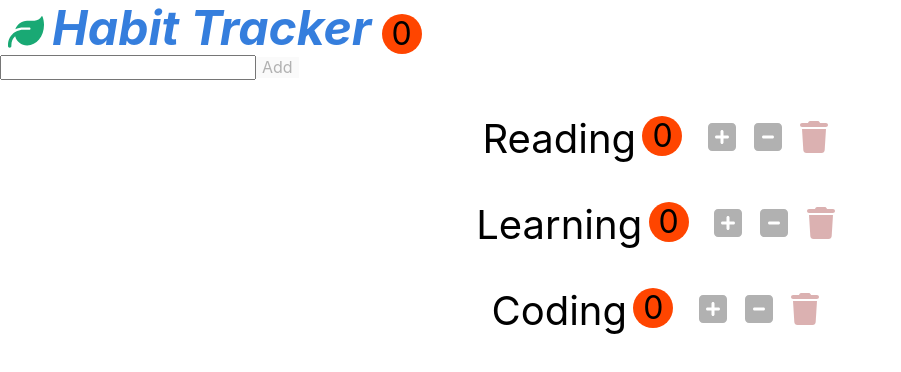
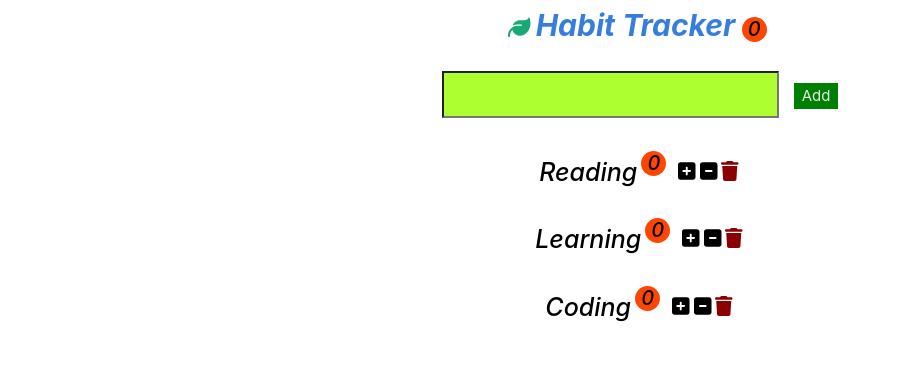
Before and after one commit to letz0703/habit, a React (Create React App) app: page / in a window 1280 px wide. Shown: the top 372 px of the page, without its empty margins (0-901 px from the left). Built offline with nearby package versions, Linux system fonts and the light colour scheme.

Commit message:
fix class to className & AddForm
- this.refInput.focus()
- app.css

```diff
--- a/src/app.css
+++ b/src/app.css
@@ -1,5 +1,42 @@
+:root {
+	--text-color: #f0f4f5;
+	--backgroud-color: #c0f249;
+	--accent-color: pink;
+}
+
+*,
+*::after,
+*::before {
+	margin: 0;
+	padding: 0;
+	box-sizing: inheirt;
+}
+
 * {
 	box-sizing: border-box;
+}
+
+html {
+	font-size: 62.5%;
+}
+
+a {
+	text-decoration: none;
+	color: var(--text-color);
+}
+
+body {
+	margin: 0;
+	box-sizing: border-box;
+	/* font-family: 'Sarpanch',
+        sans-serif,"Raleway", sans-serif; */
+	font-family: 'Inter', sans-serif;
+	font-weight: 500;
+	font-style: italic;
+	font-size: 3rem;
+	line-height: 1.7;
+	text-align: center;
+	/*padding: 0.720713em;*/
 }
 
 .dp-center {
@@ -12,7 +49,7 @@ button {
 	outline: none;
 	border: 0;
 	cursor: pointer;
-    opacity: 0.3;
+	opacity: 1;
 }
 
 .habit {
@@ -22,7 +59,7 @@ button {
 }
 
 .habit-button {
-    font-size: 2.0rem;
+	font-size: 2rem;
 	margin: 0 0.1em;
 	background-color: transparent;
 }
@@ -52,3 +89,23 @@ button {
 	font-size: 2 rem;
 	color: darkred;
 }
+
+.form-add {
+	font-size: 2rem;
+	padding: 1em;
+}
+
+.input-add {
+	font-size: 2rem;
+	padding: 0.5em;
+	background-color: greenyellow;
+}
+
+.button-add {
+	height: 100%;
+	font-size: 1.5rem;
+	padding: 0.3em 0.5em;
+	background-color: green;
+	color: #e8e8e8;
+	margin-left: 1em;
+}
--- a/src/app.jsx
+++ b/src/app.jsx
@@ -1,38 +1,47 @@
-import React, { Component } from "react";
-import Habits from "./components/Habits";
-import "./app.css";
-import Navbar from "./components/navbar";
+import React, {Component} from 'react'
+import Habits from './components/Habits'
+import './app.css'
+import Navbar from './components/navbar'
+import HabitAddForm from './components/habitAddForm'
 
 export default class App extends Component {
 	state = {
 		habits: [
-      { id: 1, name: "Reading", count: 0 },
-      { id: 2, name: "Learning", count: 0 },
-      { id: 3, name: "Coding", count: 0 },
+			{id: 1, name: 'Reading', count: 0},
+			{id: 2, name: 'Learning', count: 0},
+			{id: 3, name: 'Coding', count: 0},
 		],
-  };
+	}
 
 	handleIncrement = (habit) => {
-    const habits = [...this.state.habits];
-    const id = habits.indexOf(habit);
-    const count = habits[id].count;
-    habits[id].count++;
-    this.setState({ habits });
-  };
+		const habits = [...this.state.habits]
+		const id = habits.indexOf(habit)
+		const count = habits[id].count
+		habits[id].count++
+		this.setState({habits})
+	}
 
 	handleDecrement = (habit) => {
 		// console.log(`handleDecrement ${habit.name}`);
-    const habits = [...this.state.habits];
-    const id = habits.indexOf(habit);
-    const count = habits[id].count - 1;
-    count >= 0 && habits[id].count--;
-    this.setState({ habits });
-  };
+		const habits = [...this.state.habits]
+		const id = habits.indexOf(habit)
+		const count = habits[id].count - 1
+		count >= 0 && habits[id].count--
+		this.setState({habits})
+	}
 
 	handleDelete = (habit) => {
-    const habits = this.state.habits.filter((item) => habit.id !== item.id);
-    this.setState({ habits });
-  };
+		const habits = this.state.habits.filter((item) => habit.id !== item.id)
+		this.setState({habits})
+	}
+
+	handleAdd = (habitName) => {
+		const habits = [
+			...this.state.habits,
+			{id: Date.now(), name: habitName, count: 0},
+		]
+		this.setState({habits})
+	}
 
 	render() {
 		return (
@@ -47,8 +56,9 @@ export default class App extends Component {
 					onIncrement={this.handleIncrement}
 					onDecrement={this.handleDecrement}
 					onDelete={this.handleDelete}
+					onAdd={this.handleAdd}
 				/>
 			</>
-    );
+		)
 	}
 }
--- a/src/components/Habits.jsx
+++ b/src/components/Habits.jsx
@@ -1,25 +1,27 @@
-import React, { Component } from "react";
-import Habit from "./habit";
-import HabitAddForm from "./habitAddForm";
+import React, {Component} from 'react'
+import Habit from './habit'
+import HabitAddForm from './habitAddForm'
 
 export default class Habits extends Component {
-  // methods for counting
 	handleIncrement = (habit) => {
-    this.props.onIncrement(habit);
-  };
+		this.props.onIncrement(habit)
+	}
 
 	handleDecrement = (habit) => {
-    this.props.onDecrement(habit);
-  };
+		this.props.onDecrement(habit)
+	}
 
 	handleDelete = (habit) => {
-    this.props.onDelete(habit);
-  };
+		this.props.onDelete(habit)
+	}
 
+	handleAdd = (habitName) => {
+		this.props.onAdd(habitName)
+	}
 	render() {
 		return (
 			<>
-        <HabitAddForm />
+				<HabitAddForm onAdd={this.handleAdd} />
 				<ul>
 					{this.props.habits.map((habit) => (
 						<Habit
@@ -32,6 +34,6 @@ export default class Habits extends Component {
 					))}
 				</ul>
 			</>
-    );
+		)
 	}
 }
--- a/src/components/habitAddForm.jsx
+++ b/src/components/habitAddForm.jsx
@@ -1,16 +1,30 @@
-import React, { Component } from 'react';
+import React, {Component} from 'react';
 
 export default class HabitAddForm extends Component {
-  onSubmit = (event) => {
-    console.log('submitted');
+	refForm = React.createRef();
+	refInput = React.createRef();
+	onSubmit = (e) => {
+		e.preventDefault();
+		const name = this.refInput.current.value;
+		name && this.props.onAdd(name);
+		this.refForm.current.reset();
+		this.refInput.focus();
+		// this.inputRef = ''
 	};
 
 	render() {
 		return (
-      <form className='form-add'>
-        <input type='text' className='input-add' onSubmit={this.onSubmit} />
-        <button className='button-add'>Add</button>
+			<div className=''>
+				<form className='form-add ' onSubmit={this.onSubmit} ref={this.refForm}>
+					<input
+						ref={this.refInput}
+						type='text'
+						className='input-add'
+						onSubmit={this.onSubmit}
+					/>
+					<button className='button-add '>Add</button>
 				</form>
+			</div>
 		);
 	}
 }
--- a/src/components/navbar.jsx
+++ b/src/components/navbar.jsx
@@ -1,17 +1,17 @@
-import React, { Component } from "react";
+import React, {Component} from 'react'
 
 export default class Navbar extends Component {
 	render() {
 		return (
 			<>
 				<div>
-          <span class='f2 pl2 pr2'>
-            <i class='fa-solid fa-leaf green'></i>
+					<span className='f2 pl2 pr2'>
+						<i className='fa-solid fa-leaf green'></i>
 					</span>
-          <span class='f1 blue i b pr1'>Habit Tracker</span>
-          <span class='habit-count'>{this.props.totalCount}</span>
+					<span className='f1 blue i b pr1'>Habit Tracker</span>
+					<span className='habit-count'>{this.props.totalCount}</span>
 				</div>
 			</>
-    );
+		)
 	}
 }
```
Lines whose indentation alone changed are shown as unchanged.
